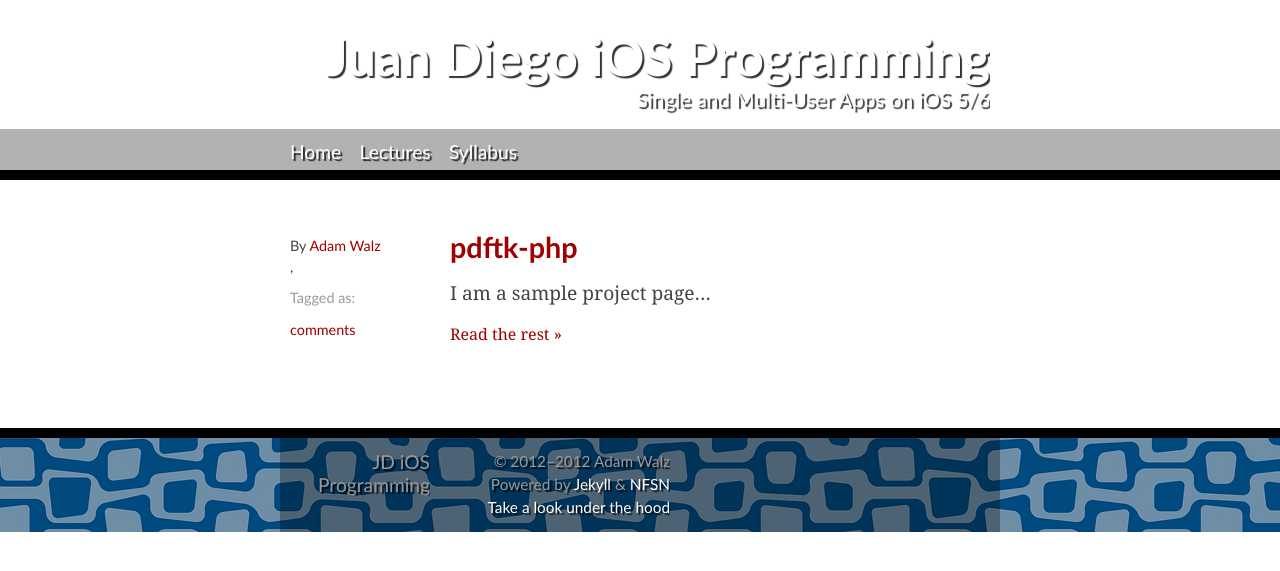
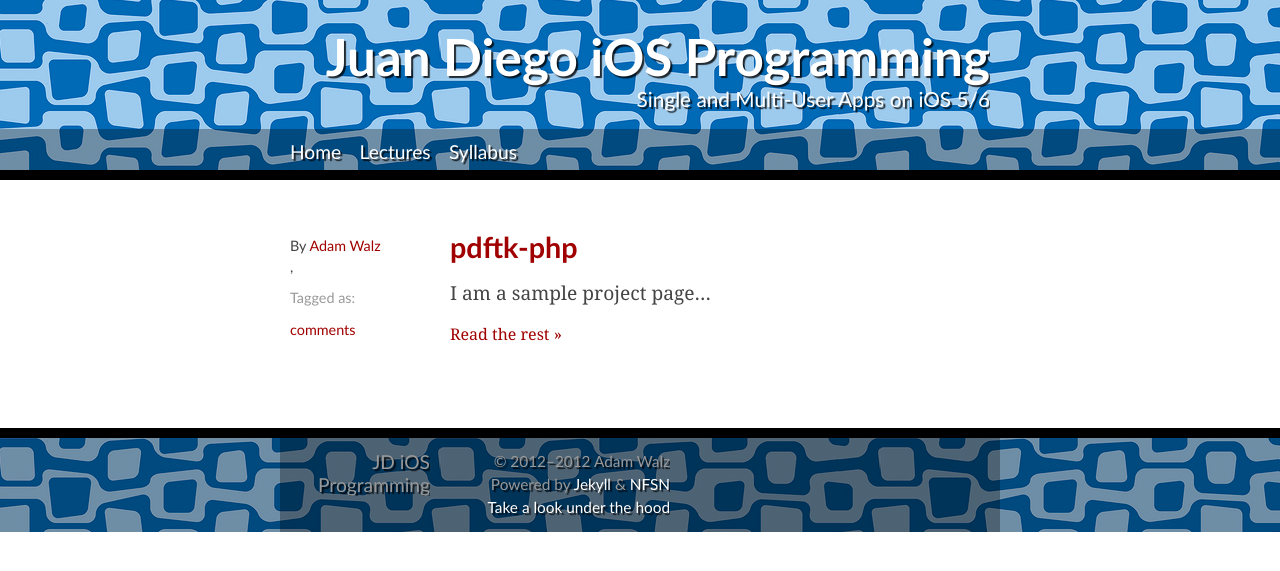
Before and after one commit to adamwalz/jdios-course-site, a Jekyll site: the page built from projects/index.html, in a window 1280 px wide. Shown: the top 571 px of the page. Built offline with Jekyll 4.4.1, drawn with Linux system fonts in a browser that asks for light colours; some web fonts are replaced; Markdown is read by kramdown in place of the engine named in the settings.

Commit message:
Change path to background image

```diff
--- a/_includes/styles.css
+++ b/_includes/styles.css
@@ -330,7 +330,7 @@ textarea {
 #header {
 	width: 100%;
 	height: 180px;
-	background: url(images/spongebob.png) repeat;
+	background: url(/images/spongebob.png) repeat;
 	text-align: right;
 	/*text-rendering: optimizeLegibility;*/
 	position: relative;
```
